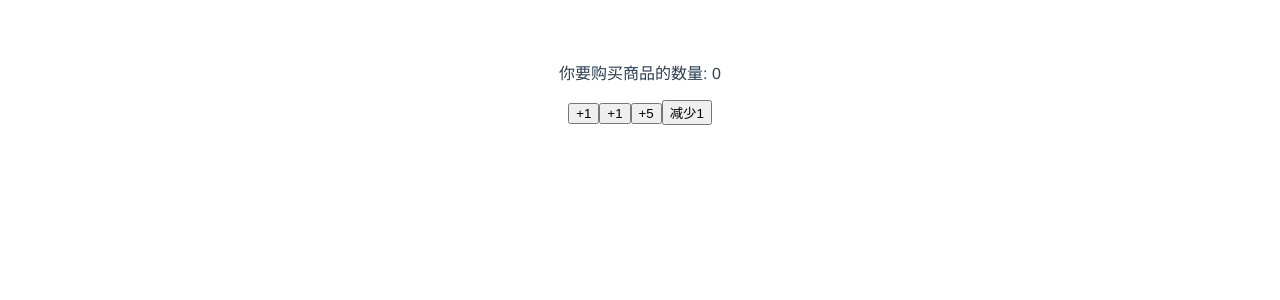
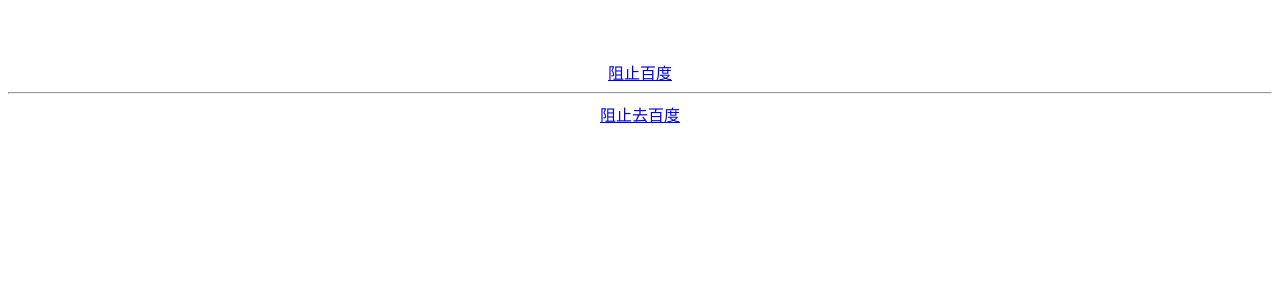
Before and after one commit to Efreet-kotori/vueday1, a Vue app: page / in a window 1280 px wide. Shown: the top 300 px of the page. Built offline with nearby package versions, Linux system fonts and the light colour scheme.

Commit message:
v-on事件对象

```diff
--- a/src/App.vue
+++ b/src/App.vue
@@ -1,16 +1,8 @@
 <template>
   <div id="app">
- <p>你要购买商品的数量: {{ count }}</p>
-  <!-- 1. 绑定事件
-  语法: v-on:事件名="少量代码"
-  语法: v-on:事件名="methods里函数名"
-  语法: v-on:事件名="methods里函数名(值)"
-  语法: @事件名="methods里函数名"
-  -->
-  <button v-on:click="count = count + 1">+1</button>
-  <button v-on:click="addFn">+1</button>
-  <button v-on:click="addCountFn(5)">+5</button>
-  <button @click="subFn">减少1</button>
+ <a @click="one" href="http://www.baidu.com">阻止百度</a>
+    <hr>
+    <a @click="two(10, $event)" href="http://www.baidu.com">阻止去百度</a>
   </div>
 </template>
 
@@ -20,20 +12,18 @@
   name: 'App',
   data() { // 格式固定, 定义vue数据之处
     return {  // key相当于变量名
-     count:0
+
     }
   },
   methods: { // vue 的方法写在 里边
-            addFn(){ // this代表export default后面的组件对象(下属有data里return出来的属性)
-                this.count++
-                // this 要注意一下
-            },
-            addCountFn(num){
-                this.count += num
-            },
-            subFn(){
-                this.count--
-            }
+            // 1. 事件触发, 无传值, 可以直接获取事件对象
+    one(e){
+      e.preventDefault()
+    },
+    // 2. 事件触发, 传值, 需要手动传入$event
+    two(num, e){
+      e.preventDefault()
+    }
         }
 }
 </script>
--- a/vue.config.js
+++ b/vue.config.js
@@ -1,8 +1,5 @@
 const { defineConfig } = require('@vue/cli-service')
 module.exports = defineConfig({
   transpileDependencies: true,
-  devServer: { // 自定义服务配置
-    open: true, // 自动打开浏览器
-  },
   lintOnSave: false,// 关闭eslint检查
 })
```
